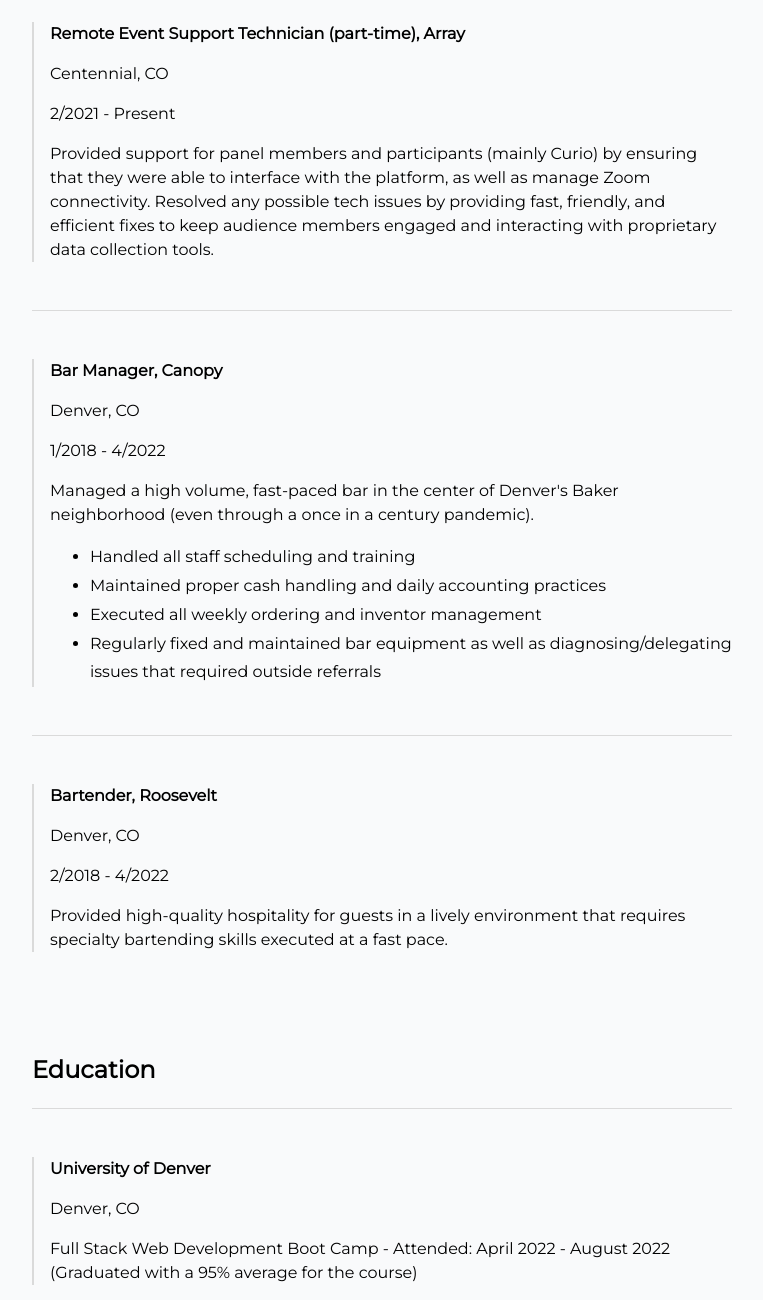
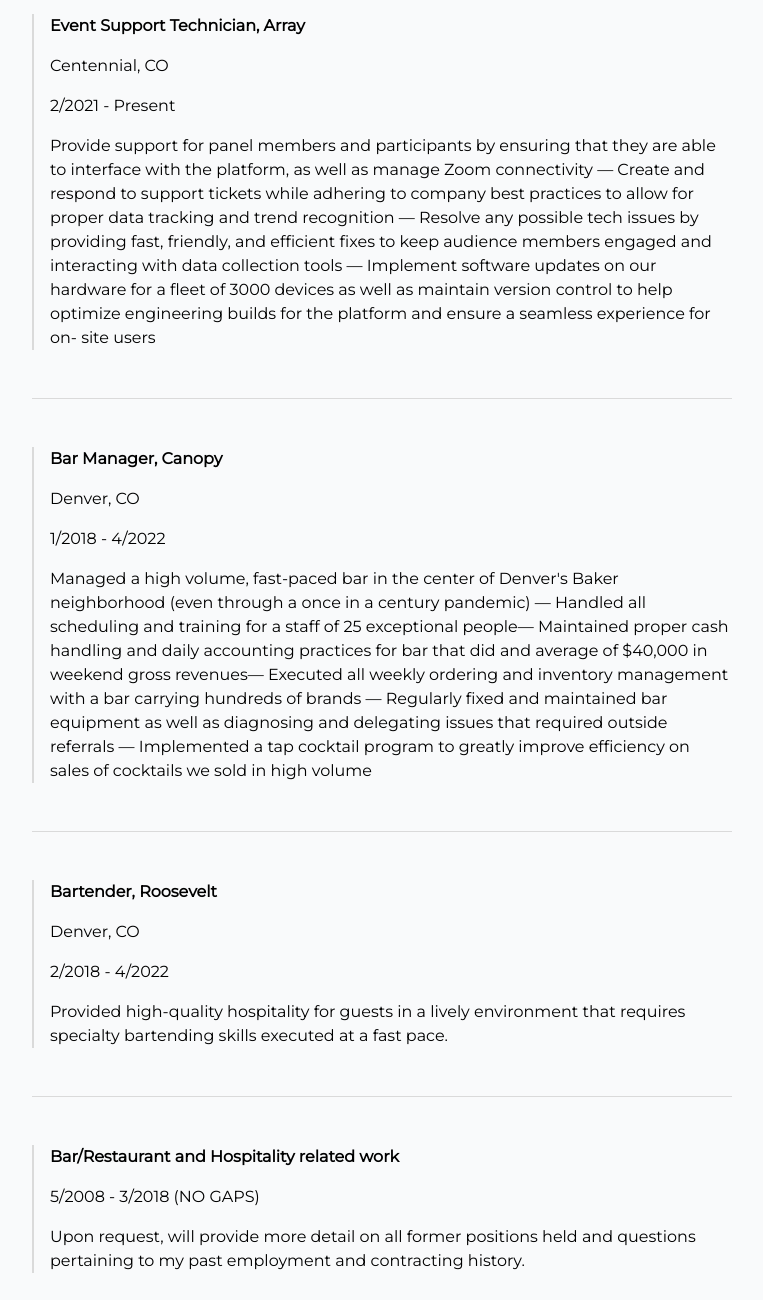
Before and after one commit to ruxpin86/My-Digitial-Resume, a plain HTML site: page index.html in a window 1280 px wide. Shown: the part 1440-2740 px from the top of the page, without its empty margins (258-1021 px from the left). Drawn offline with Linux system fonts and the light colour scheme.

Commit message:
updating to better match current resume and updating live links

```diff
--- a/index.html
+++ b/index.html
@@ -143,7 +143,7 @@
         <section class="section-page">
             <div id="social-media">
                 <a href="https://github.com/ruxpin86" target="_blank">GitHub</a>
-                <a href="https://www.linkedin.com/in/william-ted-glynn-71b269125/" target="_blank">LinkedIn</a>
+                <a href="https://www.linkedin.com/in/william-glynn-764453253/" target="_blank">LinkedIn</a>
                 <a href="https://tedglynn.com" target="_blank">Portfolio</a>
                 <!-- <a href="#" target="_blank">Twitter</a> -->
                 <a href="./assets/William(Ted)Glynn Resume.pdf" target="_blank">Download Resume</a>
@@ -152,13 +152,18 @@
 
 
         <section class="section-page">
-            <h2>Skills and Qualifications</h2>
-            <ul id="quals-skills">
+            <h2></h2>
+            <p>Junior full stack web developer with extensive experience in the service industry at all levels, providing
+                exceptional soft-skills and a customer focused approach to developing responsive web applications.
+                Strong interpersonal skills with respect to leadership and teamwork, as well as realizing projects from
+                inception to completion. Passionate about creating exciting and intuitive user experiences that maintain
+                retention and interest for the entirety of a products life-cycle. Received my certificate in Full Stack Web
+                Development from the University of Denver (94.92% average) and am continuing to build and learn daily.</p>
+            <!-- <ul id="quals-skills">
                 <li>▶ Junior Web Dev ready</li>
                 <li>▶ Humble and eager to continue learning while growing as a developer</li>
-                <li>▶ 14 years of hospitality and customer service experience</li>
                 <li>▶ Exceptional soft skills, gained from over a decade in hospitality management roles</li>
-            </ul>
+            </ul> -->
         </section>
         <section class>
             <h2>Tech Stack</h2>
@@ -171,9 +176,9 @@
             </div>
         </section>
         <section id="portfolio-wrap" class="section-page">
-            <h2>Portfolio Projects & Accomplishments</h2>
+            <h2>Projects</h2>
             <div class="project-card">
-                <a href="#" target="_blank"><span>🎨 </span>My Portfolio</a>
+                <a href="https://www.tedglynn.com" target="_blank"><span>🎨 </span>My Portfolio</a>
                 <p>A professional display of my work to date, and an oppurtunity to improve my skills in developing with
                     React (in progress, not yet deployed)</p>
             </div>
@@ -195,28 +200,38 @@
             <h2>Work Experience</h2>
             <div class="line-break"></div>
             <div class="work-exp-card">
-                <strong>Remote Event Support Technician (part-time), Array</strong>
+                <strong>Event Support Technician, Array</strong>
                 <p>Centennial, CO</p>
                 <p>2/2021 - Present</p>
-                <p>Provided support for panel members and participants (mainly Curio) by ensuring that they were able to
-                    interface with the platform, as well as manage Zoom connectivity. Resolved any possible tech issues
-                    by providing fast, friendly, and efficient fixes to keep audience members engaged and interacting
-                    with proprietary data collection tools.</p>
+                <p>Provide support for panel members and participants by ensuring that they are able to interface
+                    with the platform, as well as manage Zoom connectivity — Create and respond to support
+                    tickets while adhering to company best practices to allow for proper data tracking and trend
+                    recognition — Resolve any possible tech issues by providing fast, friendly, and efficient fixes to
+                    keep audience members engaged and interacting with data collection tools —  Implement
+                    software updates on our hardware for a fleet of 3000 devices as well as maintain version control
+                    to help optimize engineering builds for the platform and ensure a seamless experience for on-
+                    site users</p>
             </div>
             <div class="line-break"></div>
             <div class="work-exp-card">
                 <strong>Bar Manager, Canopy</strong>
                 <p>Denver, CO</p>
                 <p>1/2018 - 4/2022</p>
-                <p>Managed a high volume, fast-paced bar in the center of Denver's Baker neighborhood (even through a
-                    once in a century pandemic).</p>
-                <ul>
+                <p>Managed a high volume, fast-paced bar in the center of Denver's Baker neighborhood (even
+                    through a once in a century pandemic) — Handled all scheduling and training for a staff of 25
+                    exceptional people— Maintained proper cash handling and daily accounting practices for bar
+                    that did and average of $40,000 in weekend  gross revenues— Executed all weekly ordering
+                    and inventory management with a bar carrying hundreds of brands — Regularly fixed and
+                    maintained bar equipment as well as diagnosing and delegating issues that required outside
+                    referrals — Implemented a tap cocktail program to greatly improve efficiency on sales of
+                    cocktails we sold in high volume</p>
+                <!-- <ul>
                     <li>Handled all staff scheduling and training</li>
                     <li>Maintained proper cash handling and daily accounting practices</li>
                     <li>Executed all weekly ordering and inventor management</li>
                     <li>Regularly fixed and maintained bar equipment as well as diagnosing/delegating issues that
                         required outside referrals</li>
-                </ul>
+                </ul> -->
             </div>
             <div class="line-break"></div>
             <div class="work-exp-card">
@@ -225,6 +240,14 @@
                 <p>2/2018 - 4/2022</p>
                 <p>Provided high-quality hospitality for guests in a lively environment that requires specialty
                     bartending skills executed at a fast pace.
+                </p>
+            </div>
+            <div class="line-break"></div>
+            <div class="work-exp-card">
+                <strong>Bar/Restaurant and Hospitality related work</strong>
+                <p>5/2008 - 3/2018 (NO GAPS)</p>
+                <p>Upon request, will provide more detail on all former positions held and questions pertaining to
+                    my past employment and contracting history.
                 </p>
             </div>
         </section>
@@ -244,7 +267,7 @@
                 <p>New Haven, CT</p>
                 <p>Political Science/Economics - Attended: August 2006 - May 2008</p>
             </div>
-            <div class="line-break"></div>
+            <!-- <div class="line-break"></div>
             <div class="edu-card">
                 <strong>University of Tampa</strong>
                 <p>Tampa, FL</p>
@@ -255,7 +278,7 @@
                 <strong>Waterford High School</strong>
                 <p>Waterford, CT</p>
                 <p>Graduated: June 2004</p>
-            </div>
+            </div> -->
         </section>
 
     </div>
```
Also changed, not shown: 1 other file.
